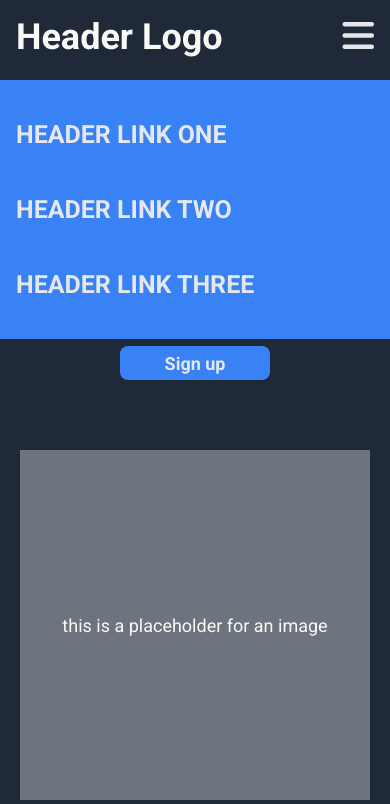
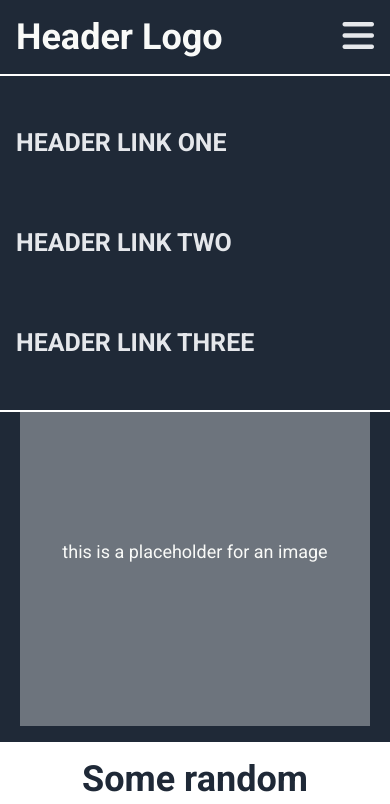
Before and after one commit to Nostalgia-Junkie-00/landing-page, a plain HTML site: page index.html in a window 390 px wide. Both pictures are taken after a click on the element 358 px from the left and 37 px from the top of the page. Shown: the top 804 px of the page. Drawn offline with Linux system fonts and the light colour scheme.

Commit message:
Fixed navigation animation and hover animation for links and buttong

```diff
--- a/css/styles.css
+++ b/css/styles.css
@@ -19,14 +19,15 @@ body {
 .sign-up {
     background-color: #3882F6;
     color: #E5E7EB;
-    max-width: 150px;
-    min-width: 150px;
+    max-width: 200px;
+    min-width: 200px;
     border-radius: 0.5rem;
     border: none;
-    padding: 0.4rem 0;
-    font-size: 18px;
+    padding: 1rem 0;
+    font-size: 25px;
     font-weight: bold;
     cursor: pointer;
+    transition: background-color 0.3s;
 }
 .sign-up:hover {
     background-color: #92bafa;
@@ -35,6 +36,7 @@ body {
 /*-------------------- HEADER --------------------*/
 .header {
     width: 100%;
+    position: fixed;
     justify-content: space-between;
     align-items: center;
 }
@@ -50,19 +52,30 @@ body {
     color: #F9FAF8;
 }
 /*---------- navigation  ----------*/
+.navigation {
+    display: flex;
+    align-items: center;
+    height: 50px;
+}
 /*----- ul -----*/
 ul {
+    height: 100%;
+    width: 100%;
     display: flex;
     flex-direction: row;
     justify-content: space-between;
     align-items: center;
     list-style: none;
-    gap: 0.5rem;
+    gap: 3rem;
 }
 /*-- li --*/
 li {
-    padding: 0.5rem;
-    border-radius: 1rem;
+    display: flex;
+    align-items: center;
+    height: 100%;
+    padding: 0rem 1rem;
+    border-radius: 10px;
+    transition: 0.3s;
 }
 li:hover {
     background-color: rgba(0, 0, 0, 0.5)
@@ -111,17 +124,19 @@ a {
 /*----- about -----*/
 .about {
     flex-direction: column;
-    gap: 0.6rem;
 }
 /*-- h1 --*/
 .about h1 {
     color: #F9FAF8;
-    font-size: 48px;
+    font-size: 58px;
+    margin-top: 40px;
+    margin-bottom: 10px;
 }
 /*-- p --*/
 .about p {
     color: #E5E7EB;
-    font-size: 18px;
+    font-size: 25px;
+    margin-bottom: 30px;
 }
 /*----- placeholder -----*/
 .placeholder {
@@ -166,10 +181,11 @@ a {
     border: 3px solid #3882F6;
     border-radius: 1rem;
 }
-/*- project p -*/
-.project p {
+/*- project h3 -*/
+.project h3 {
     text-align: center;
-    font-weight: thin;
+    font-weight: lighter;
+    font-size: 30px;
 }
 /*----------  quote  ----------*/
 .quote {
@@ -178,8 +194,8 @@ a {
     justify-content: center;
     align-items: center;
 }
-/*----- quote p -----*/
-.quote p {
+/*----- quote h1 -----*/
+.quote h1 {
     font-size: 36px;
     font-weight: 100;
     font-style: italic;
@@ -224,31 +240,47 @@ a {
 
 /*-------------------- Responsive Styles --------------------*/
 @media(max-width: 960px){
+    .sign-up {
+        background-color: #3882F6;
+        color: #E5E7EB;
+        max-width: 150px;
+        min-width: 150px;
+        border-radius: 0.5rem;
+        border: none;
+        padding: 0.4rem 0;
+        font-size: 18px;
+        font-weight: bold;
+        cursor: pointer;
+        transition: 0.3s;
+    }
     /*-------------------- HEADER --------------------*/
     .header {
-        z-index: 1;
-        position: relative;
+        z-index: 2;
         flex-direction: row;
         padding: 1rem;
+        background-color:#1F2937;
     }
     /*---------- header-logo ----------*/
     .header-logo {
         font-size: 36px;
+        background-color: #1F2937;
     }
     /*---------- navigation  ----------*/
     .navigation {
-        z-index: -1;
+        height: 40%;
+        background-color:#1F2937;
         position: fixed;
-        display: none;
         align-items:flex-start;
-        background-color: #3882F6;
         padding: 2rem 0rem;
         width: 100%;
-        top: 5rem;
-        left: 0;
+        top: 74px;
+        right: -100%;;
+        transition: 0.5s;
+        border-top: 2px solid white;
+        border-bottom: 2px solid white;
     }
     .navigation.active {
-        display: flex;
+        right: 0;
     }
 
     /*----- ul -----*/
@@ -304,8 +336,18 @@ a {
         justify-content: center;
         text-align: center;
     }
-    /*-- h1 --*/
+   /*-- h1 --*/
+    .about h1 {
+        color: #F9FAF8;
+        font-size: 48px;
+        margin-bottom: 10px;
+    }
     /*-- p --*/
+    .about p {
+        color: #E5E7EB;
+        font-size: 18px;
+        margin-bottom: 30px;
+    }
     /*----- placeholder -----*/
     /*----------  info  ----------*/
     .info {
@@ -323,14 +365,19 @@ a {
     }
     /*-- project --*/
     /*- project-img -*/
-    /*- project p -*/
+    /*- project h3 -*/
+    .project h3 {
+        text-align: center;
+        font-weight: lighter;
+        font-size: 25px;
+    }
     /*----------  quote  ----------*/
     .quote {
         flex-direction: column;
         padding: 1rem;
     }
-    /*----- quote p -----*/
-    .quote p {
+    /*----- quote h1 -----*/
+    .quote h1 {
         font-size: 25px;
         text-align: center;
     }
--- a/index.html
+++ b/index.html
@@ -45,46 +45,46 @@
                 <div class="projects">
                     <article class="project">
                         <div class="project-img"></div>
-                        <p>
+                        <h3>
                             this is some subtext<br>
                             under an illustration<br>
                             or image
-                        </p>
+                        </h3>
                     </article>
                     <article class="project">
                         <div class="project-img"></div>
-                        <p>
+                        <h3>
                             this is some subtext<br>
                             under an illustration<br>
                             or image
-                        </p>
+                        </h3>
                     </article>
                     <article class="project">
                         <div class="project-img"></div>
-                        <p>
+                        <h3>
                             this is some subtext<br>
                             under an illustration<br>
                             or image
-                        </p>
+                        </h3>
                     </article>
                     <article class="project">
                         <div class="project-img"></div>
-                        <p>
+                        <h3>
                             this is some subtext<br>
                             under an illustration<br>
                             or image
-                        </p>
+                        </h3>
                     </article>
                 </div>
             </section>
             <section class="section quote">
-                <p>
+                <h1>
                     This is an inspiring quote, or a testimonial from a <br>
                     customer. Maybe it's just filling up space, or mayber <br>
                     people will actually read it. Who knows? All I know <br>
                     is that it looks nice.<br>
                     <span class="thor">-Thor, God of Thunder</span>
-                </p>
+                </h1>
             </section>
             <section class="section action">
                 <div class="action-wrapper">
```
